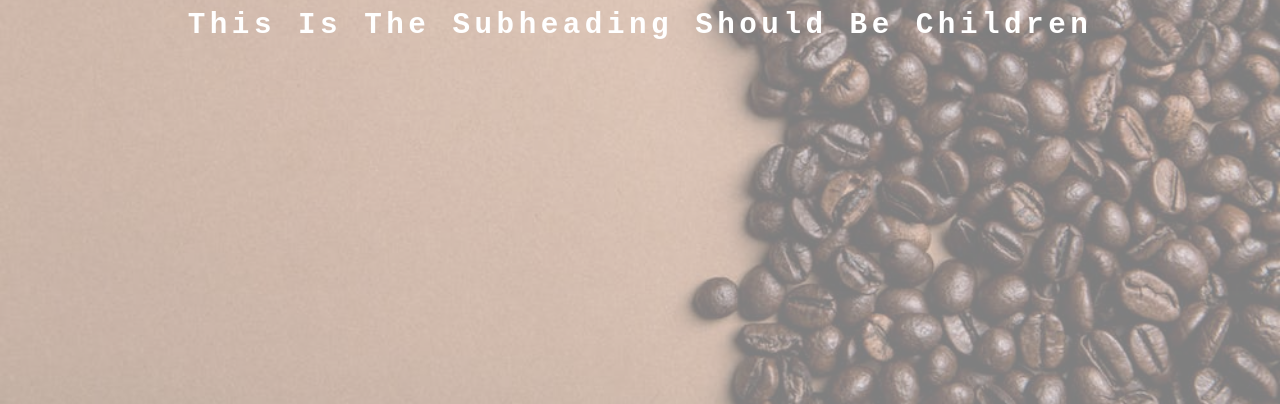
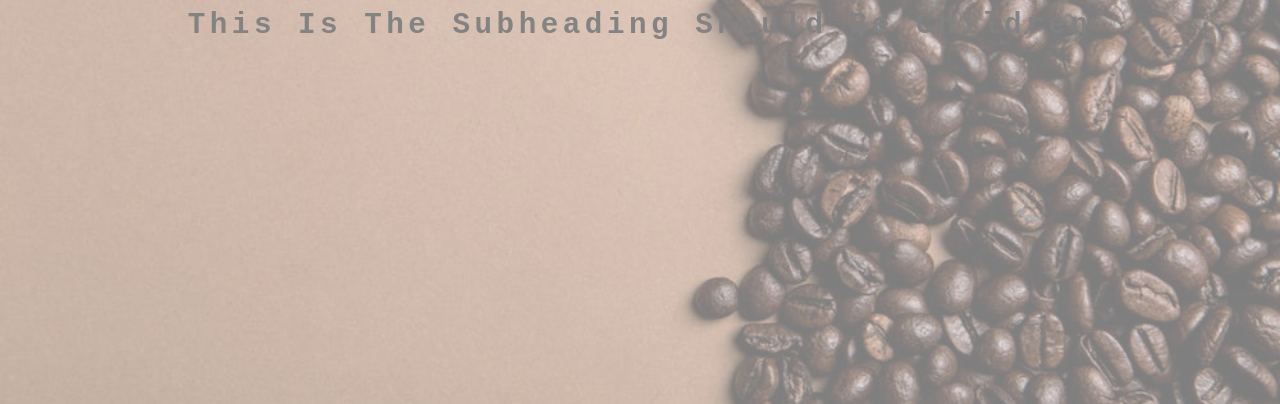
Before and after one commit to gjcarrow/coffee-site, a Gatsby site: page / in a window 1280 px wide. Shown: the part 472-876 px from the top of the page. Built offline with nearby package versions, Linux system fonts and the light colour scheme; Gatsby itself is replaced by a stand-in of ours.

Commit message:
adding title component

```diff
--- a/src/pages/index.js
+++ b/src/pages/index.js
@@ -13,7 +13,7 @@ const IndexPage = ({data}) => (
       title="Regular Joe's"
       styleClass="default-background"
       >
-        <h2 class="has-text-white is-capitalized has-text-centered">
+        <h2 className="has-text-black is-capitalized has-text-centered">
           This is the subheading should be children
         </h2>
       </BackgroundSection>
```
Also changed, not shown: src/components/globals/Title.js (added).
